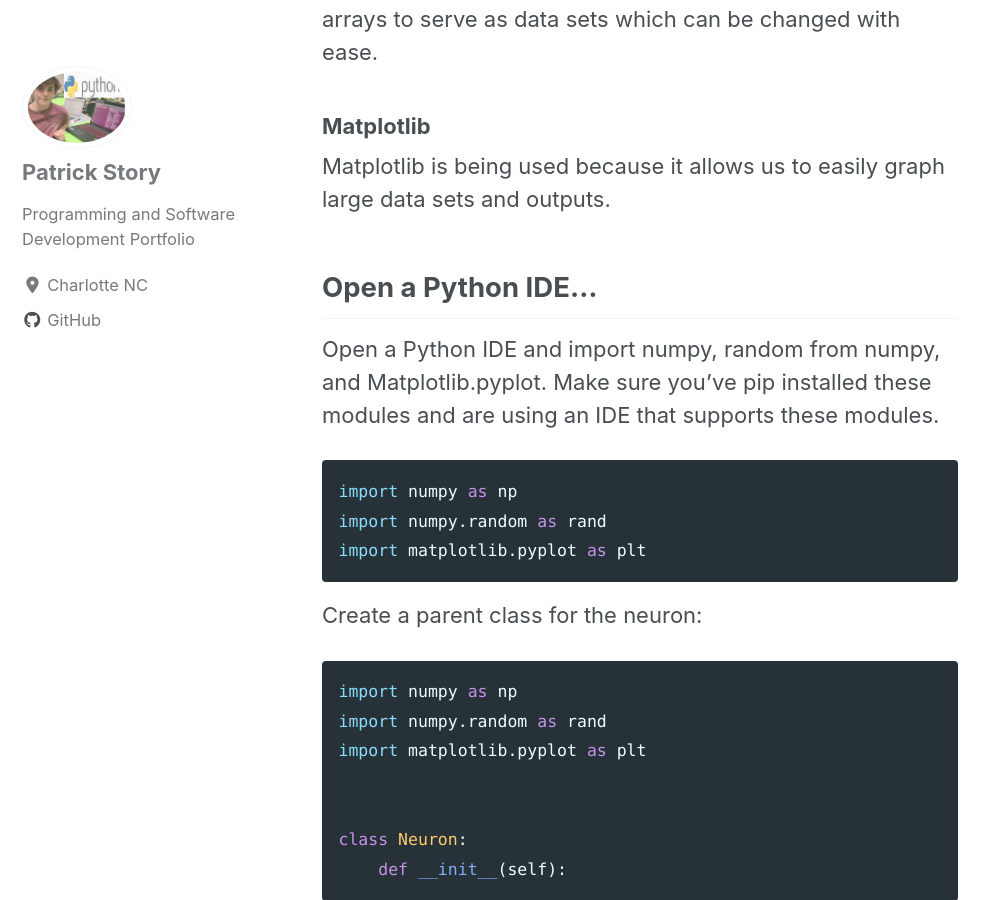
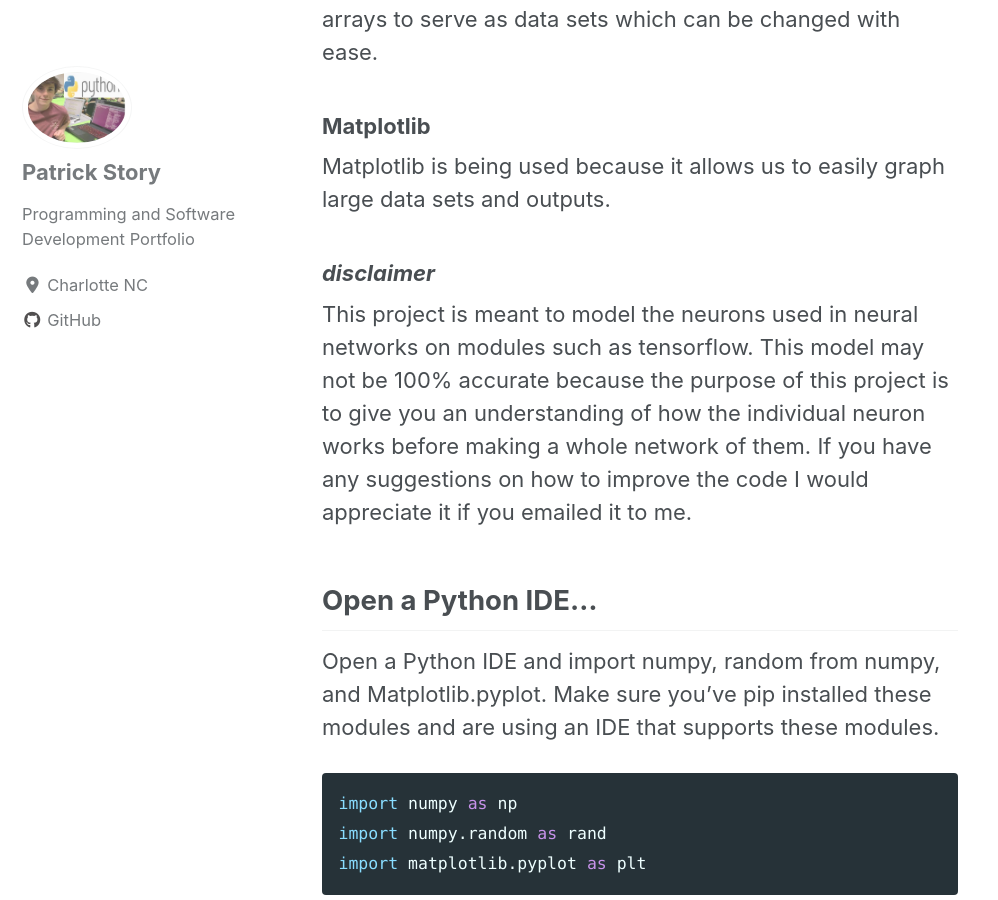
Before and after one commit to Patchyst/Patchyst.github.io, a Jekyll site: the page built from _posts/2019-08-15-My_First_Machine_Learning_Model.md, in a window 1280 px wide and 900 px high, scrolled down 4689 px. Shown: the whole window, without its empty margins (0-998 px from the left). Built offline with Jekyll 4.4.1, drawn with Linux system fonts in a browser that asks for light colours; cached includes are drawn as plain includes; nearby versions of some CDN libraries; some of the changed text lies outside the part shown.

Commit message:
updating build a neuron

````diff
--- a/_posts/2019-08-15-My_First_Machine_Learning_Model.md
+++ b/_posts/2019-08-15-My_First_Machine_Learning_Model.md
@@ -41,6 +41,8 @@
 Numpy is a useful module to use in any Machine Learning Project because it can make massive multidimensional arrays to serve as data sets which can be changed with ease.
 ### Matplotlib
 Matplotlib is being used because it allows us to easily graph large data sets and outputs.
+### *disclaimer*
+This project is meant to model the neurons used in neural networks on modules such as tensorflow. This model may not be 100% accurate because the purpose of this project is to give you an understanding of how the individual neuron works before making a whole network of them. If you have any suggestions on how to improve the code I would appreciate it if you emailed it to me.
 ## Open a Python IDE...
 Open a Python IDE and import numpy, random from numpy, and Matplotlib.pyplot. Make sure you've pip installed these modules and are using an IDE that supports these modules.
 ```python
````
Also changed, not shown: other parts of _posts/2019-08-15-My_First_Machine_Learning_Model.md (+0 -1 lines).
